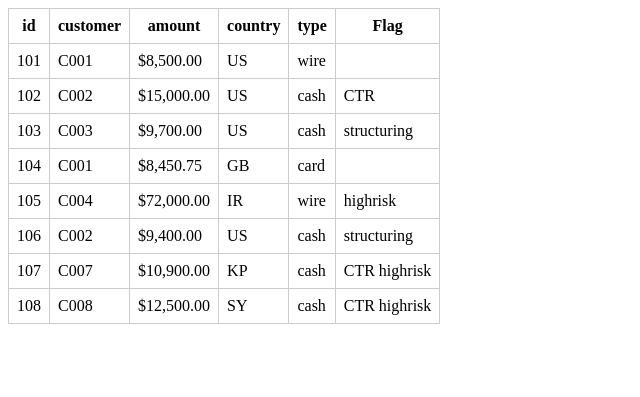
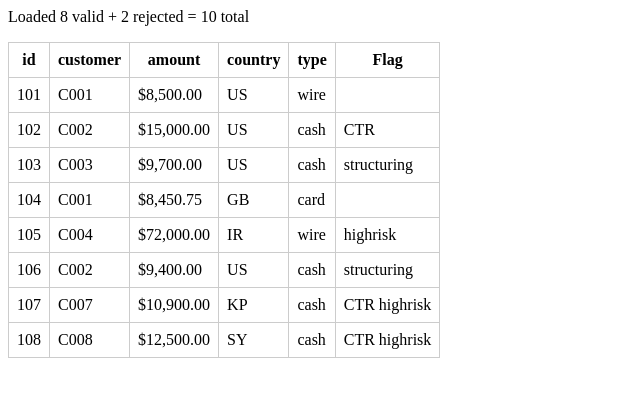
Before and after one commit to nsunderraj775/azure-python-upskilling, a Flask app: page /transactions in a window 1280 px wide. Shown: the top 397 px of the page, without its empty margins (0-640 px from the left). Run offline with Flask 3, Linux system fonts and the light colour scheme.

Commit message:
AML Monitor: M4 - reconciliation of valid vs rejected rows

```diff
--- a/aml-monitor/app.py
+++ b/aml-monitor/app.py
@@ -6,7 +6,8 @@ app = Flask(__name__)
 HIGH_RISK_COUNTRIES = {"IR", "KP", "SY"}
 
 def load_transactions():
-    newlist = []
+    newlist  = []
+    rejected = []
     with open("transactions.csv", newline="") as f:
         reader = csv.DictReader(f)
         for row in reader:
@@ -15,7 +16,8 @@ def load_transactions():
                 newlist.append(row)
             except ValueError:
                                 print(f"DQ warning: transaction {row['id']} has invalid amount {row['amount']} - skipped")
-        return newlist
+                                rejected.append(row)
+        return newlist,rejected
 
 def is_ctr(txn):
     if txn["amount"] > 10000 and txn["type"] =="cash":
@@ -48,7 +50,8 @@ def about():
 
 @app.route("/transactions")
 def transactions():
-    return render_template("transactions.html",transactions=load_transactions(),format_money = format_money,is_ctr=is_ctr,is_structuring=is_structuring,is_highrisk=is_highrisk)
+     good, bad = load_transactions()
+     return render_template("transactions.html",transactions=good,rejected=bad,format_money = format_money,is_ctr=is_ctr,is_structuring=is_structuring,is_highrisk=is_highrisk)
 
 if __name__ == "__main__":
     app.run(debug=True)
--- a/aml-monitor/templates/transactions.html
+++ b/aml-monitor/templates/transactions.html
@@ -8,6 +8,7 @@
     }
 </style>
 
+<p>Loaded {{ transactions|length }} valid + {{ rejected|length }} rejected = {{ transactions|length + rejected|length }} total</p>
 <table>
 <tr>
 <th>id</th>
--- a/aml-monitor/transactions.csv
+++ b/aml-monitor/transactions.csv
@@ -8,3 +8,4 @@ id,customer,amount,country,type
 107,C007,10900,KP,cash
 108,C008,12500,SY,cash
 109,C009,abc,US,cash
+110,C010,,US,cash
```
